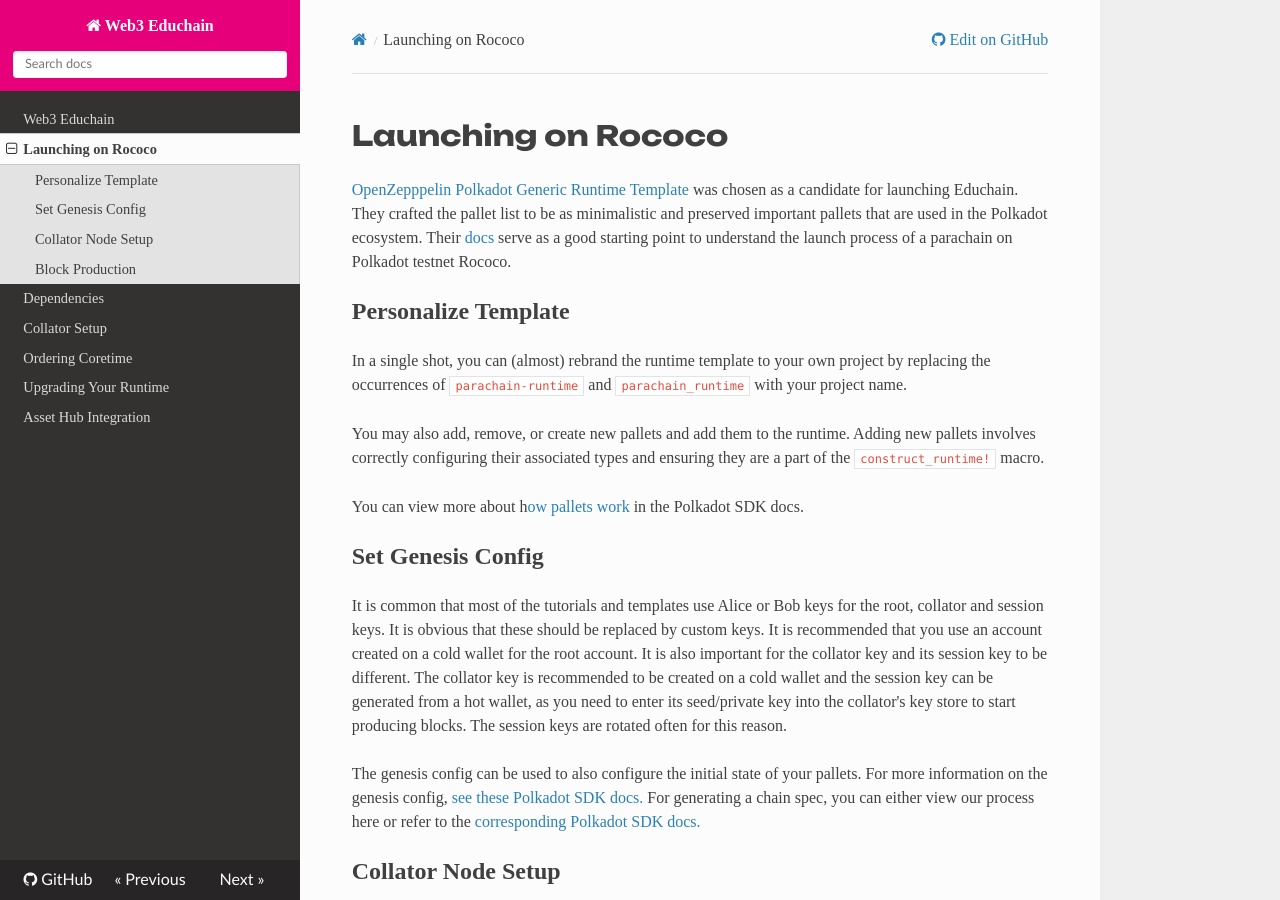
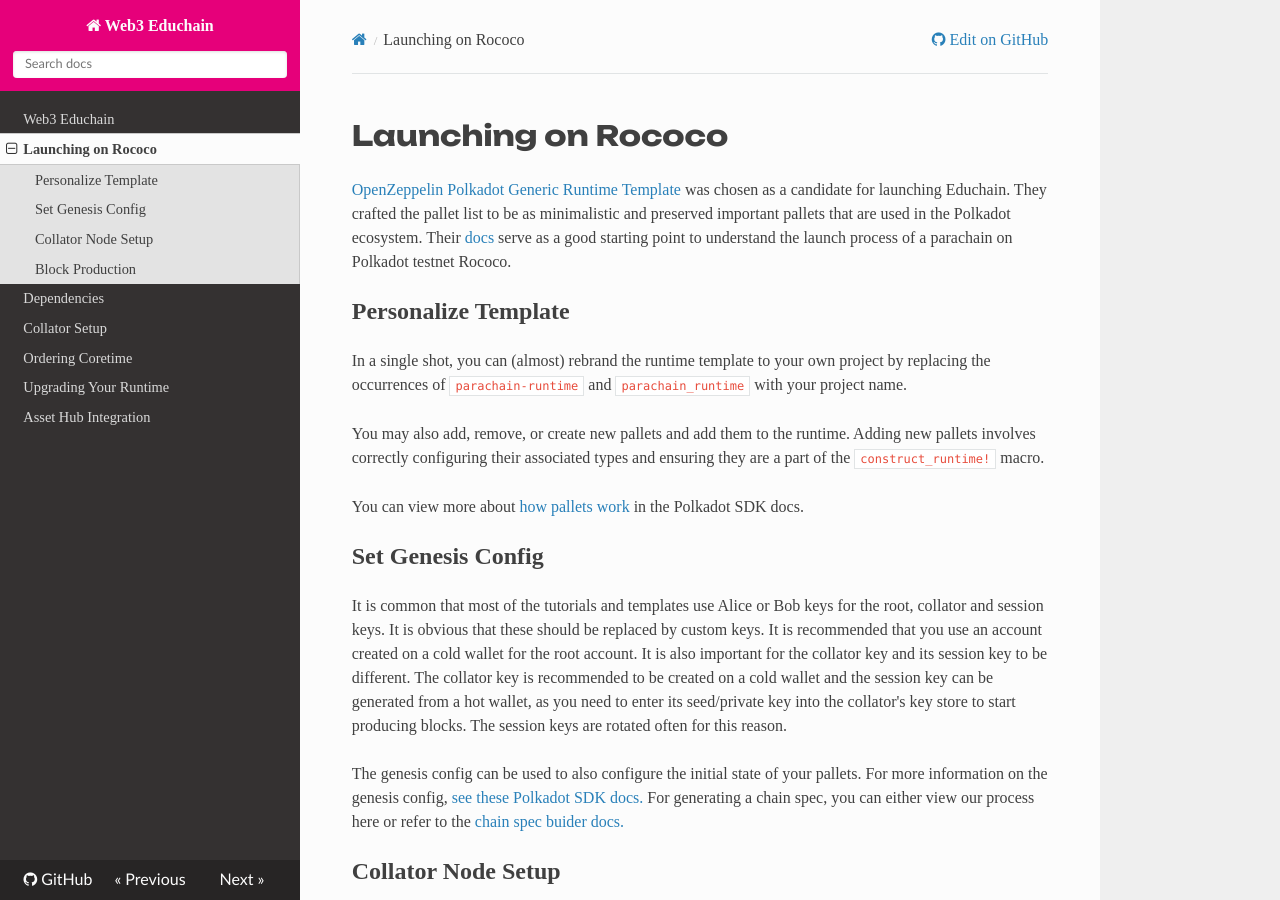
Before and after one commit to w3f/educhain, an MkDocs documentation site: the page built from docs/launch.md, in a window 1280 px wide and 900 px high. Built offline with MkDocs 1.6.1, drawn with Linux system fonts in a browser that asks for light colours; nearby versions of some CDN libraries.

Commit message:
Update launch.md

```diff
--- a/docs/launch.md
+++ b/docs/launch.md
@@ -1,6 +1,6 @@
 # Launching on Rococo
 
-[OpenZepppelin Polkadot Generic Runtime Template](https://github.com/OpenZeppelin/polkadot-runtime-templates)
+[OpenZeppelin Polkadot Generic Runtime Template](https://github.com/OpenZeppelin/polkadot-runtime-templates)
 was chosen as a candidate for launching Educhain. They crafted the pallet list to be as minimalistic and
 preserved important pallets that are used in the Polkadot ecosystem. Their [docs](https://docs.openzeppelin.com/substrate-runtimes/1.0.0/)
 serve as a good starting point to understand the launch process of a parachain on Polkadot testnet Rococo.
@@ -12,7 +12,7 @@
 
 You may also add, remove, or create new pallets and add them to the runtime.  Adding new pallets involves correctly configuring their associated types and ensuring they are a part of the `construct_runtime!` macro.
 
-You can view more about h[ow pallets work](https://paritytech.github.io/polkadot-sdk/master/polkadot_sdk_docs/polkadot_sdk/frame_runtime/index.html#pallets) in the Polkadot SDK docs.
+You can view more about [how pallets work](https://paritytech.github.io/polkadot-sdk/master/polkadot_sdk_docs/polkadot_sdk/frame_runtime/index.html#pallets) in the Polkadot SDK docs.
 
 ## Set Genesis Config
 
@@ -22,7 +22,7 @@
 cold wallet and the session key can be generated from a hot wallet, as you need to enter its seed/private key
 into the collator's key store to start producing blocks. The session keys are rotated often for this reason.
 
-The genesis config can be used to also configure the initial state of your pallets.  For more information on the genesis config, [see these Polkadot SDK docs.](https://paritytech.github.io/polkadot-sdk/master/polkadot_sdk_docs/reference_docs/chain_spec_genesis/index.html) For generating a chain spec, you can either view our process here or refer to the [corresponding Polkadot SDK docs.](https://paritytech.github.io/polkadot-sdk/master/staging_chain_spec_builder/index.html)
+The genesis config can be used to also configure the initial state of your pallets.  For more information on the genesis config, [see these Polkadot SDK docs.](https://paritytech.github.io/polkadot-sdk/master/polkadot_sdk_docs/reference_docs/chain_spec_genesis/index.html) For generating a chain spec, you can either view our process here or refer to the [chain spec buider docs.](https://paritytech.github.io/polkadot-sdk/master/staging_chain_spec_builder/index.html)
 
 ## Collator Node Setup
 
```
